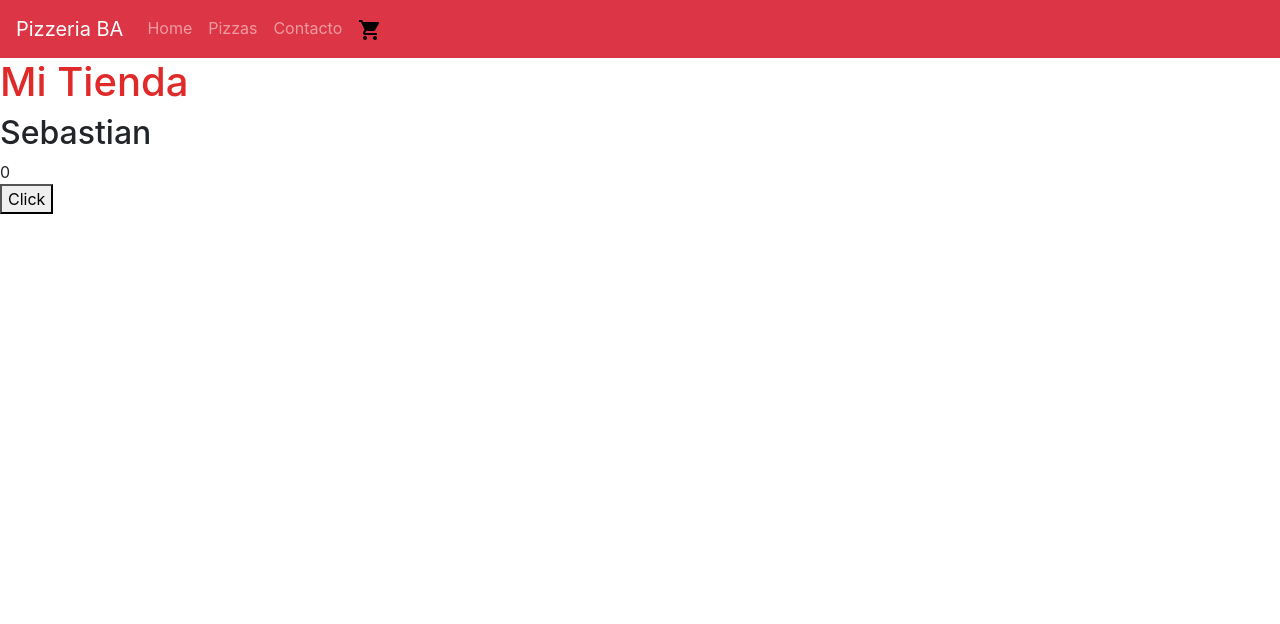
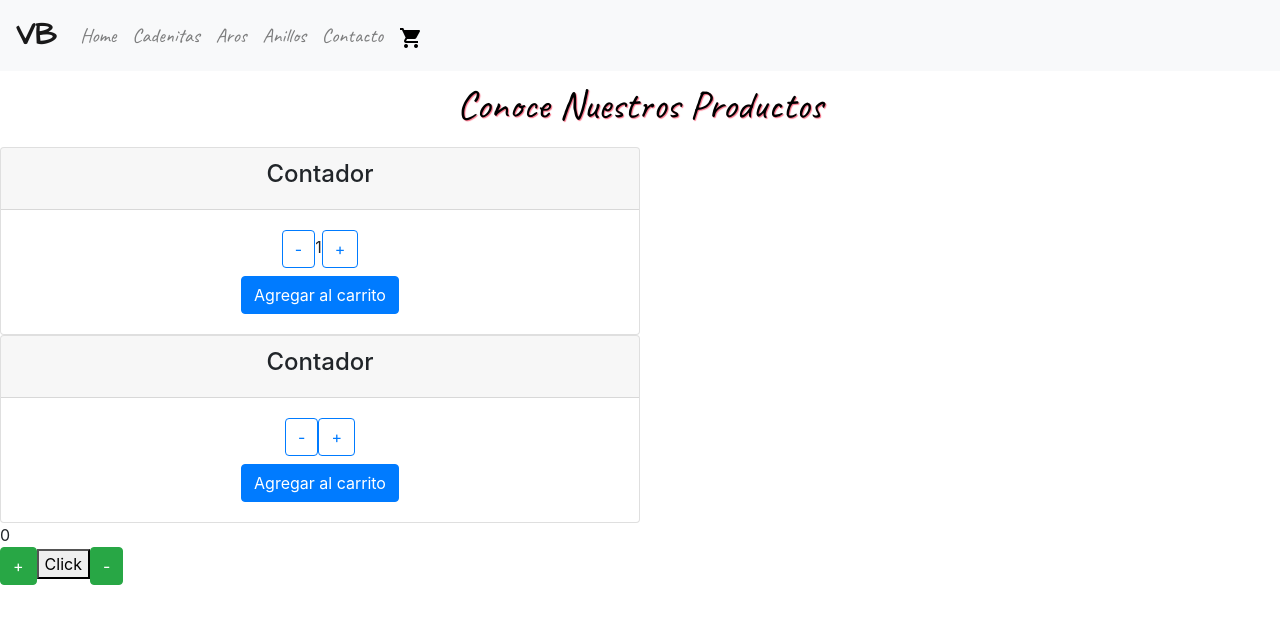
Before and after one commit to SebastianDeFranco/React-ecommerce, a React (Create React App) app: page / in a window 1280 px wide. Shown: the top 624 px of the page. Built offline with nearby package versions, Linux system fonts and the light colour scheme.

Commit message:
Sebastian De Franco

```diff
--- a/src/App.js
+++ b/src/App.js
@@ -4,6 +4,7 @@ import NavBar from './components/NavBar';
 import {useState} from 'react';
 import ItemListContainer from './components/shop/ItemListContainer';
 import './components/shop/ItemListContainer.css'
+import ItemCount from './components/ItemCount';
 
 
 function App() {
@@ -14,11 +15,14 @@ function handleContador(){
   setContador(contador + 1)
 }
   return (
-    <div>
+    <div className="body">
       <NavBar/>
-      <ItemListContainer greeting="Mi Tienda" user="Sebastian"/>
+      <ItemListContainer greeting="Conoce Nuestros Productos" user="Actividad"/>
+      <ItemCount/>
       {contador}<br/>
-      <button onClick={handleContador}>Click</button>
+      <button className="btn btn-success">+</button>
+      <button  onClick={handleContador}>Click</button>
+      <button className="btn btn-success">-</button>
     </div>
 
   );
--- /dev/null
+++ b/src/components/ItemCount.jsx
@@ -0,0 +1,32 @@
+import React, {useState} from 'react'
+
+function ItemCount({initial, stock, onAdd}) {
+    const [cantidad, setCantidad] = useState(initial)
+    const handleAdd = ()=>{
+        if(cantidad<stock){
+            setCantidad(cantidad + 1)
+        }
+    }
+    const handleRemove = ()=>{
+        if(cantidad>initial){
+            setCantidad(cantidad - 1)
+        }
+    }
+    return (
+        <>
+            <div className="card text-center w-50">
+                <div className="card-header">
+                    <h4>Contador</h4>
+                </div>
+                <div className="card-body">
+                    <button className="btn btn-outline-primary" onClick={handleRemove}>-</button>
+                    <label>{cantidad}</label>
+                    <button className="btn btn-outline-primary" onClick={handleAdd}>+</button><br/>
+                    <button className="btn btn-primary mt-2" onClick={()=>onAdd(0)}>Agregar al carrito</button>
+                </div>
+            </div>
+        </>
+    )
+}
+
+export default ItemCount
--- a/src/components/NavBar.jsx
+++ b/src/components/NavBar.jsx
@@ -2,20 +2,22 @@ import React from 'react'
 import { Navbar,Nav } from 'react-bootstrap';
 // import 'bootstrap/dist/css/bootstrap.min.css';
 import CartWidget from './cartwidget/CartWidget';
-
+import './shop/NavBar.css';
 
 
 
 function NavBar() {
     return (
         <div>
-        <Navbar bg="danger" variant="dark">
-        <Navbar.Brand href="#home">Pizzeria BA</Navbar.Brand>
+        <Navbar bg="light" variant="light" className="navbar">
+        <Navbar.Brand href="#home" className="logo">VB</Navbar.Brand>
             <Nav className="mr-auto">
             <Nav.Link href="#home">Home</Nav.Link>
-            <Nav.Link href="#features">Pizzas</Nav.Link>
+            <Nav.Link href="#features">Cadenitas</Nav.Link>
+            <Nav.Link href="#feature">Aros</Nav.Link>
+            <Nav.Link href="#featur">Anillos</Nav.Link>
             <Nav.Link href="#pricing">Contacto</Nav.Link>
-            <Nav.Link href="#pricing"><CartWidget/></Nav.Link>
+            <Nav.Link href="#pricin"><CartWidget/></Nav.Link>
             </Nav>
         </Navbar>
         </div>
--- a/src/components/shop/ItemListContainer.css
+++ b/src/components/shop/ItemListContainer.css
@@ -1,3 +1,8 @@
+@import url('https://fonts.googleapis.com/css2?family=Caveat&display=swap');
 .greeting{
-    color: #e02929;
+    color: #000;
+    text-align: center;
+    text-shadow: 1px 1px 1px rgb(247, 110, 133);
+    font-family: 'Caveat', cursive;
+    padding: 10px;
 }
--- a/src/components/shop/ItemListContainer.jsx
+++ b/src/components/shop/ItemListContainer.jsx
@@ -1,11 +1,17 @@
 import React from 'react'
+import ItemCount from '../ItemCount'
+
+const handleCount=(cant)=>{
+    console.log(cant);
+}
+
 
 function ItemListContainer(props) {
-    const{greeting, user}= props
+    const{greeting}= props
     return (
         <div className="banner">
             <h1 className="greeting">{greeting}</h1>
-            <h2 className="user">{user}</h2>
+            <ItemCount stock={5} initial={1} onAdd={handleCount} />
         </div>
     )
 }
--- /dev/null
+++ b/src/components/shop/NavBar.css
@@ -0,0 +1,12 @@
+@import url('https://fonts.googleapis.com/css2?family=Caveat&display=swap');
+@import url('https://fonts.googleapis.com/css2?family=Architects+Daughter&display=swap');
+
+.logo{
+    font-weight: bold;
+    font-family: 'Architects Daughter', cursive;
+    font-size: 30px;
+}
+.navbar{
+    font-family: 'Caveat', cursive;
+    font-size: 20px;
+}
```
